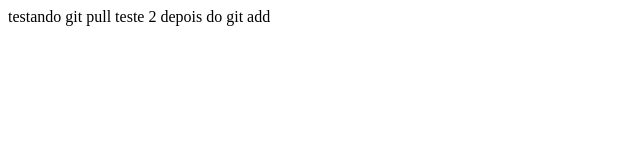
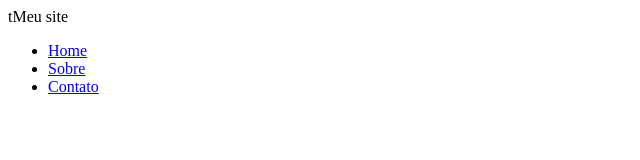
Before and after one commit to LaylsonCosta/Site, a plain HTML site: page index.html in a window 1280 px wide. Shown: the whole page, without its empty margins (0-640 px from the left). Drawn offline with Linux system fonts and the light colour scheme.

Commit message:
Novo menu

```diff
--- a/index.html
+++ b/index.html
@@ -4,7 +4,13 @@
     <meta charset="UTF-8">
   </head>
   <body>
-    testando git pull
-    teste 2 depois do git add
+    tMeu  site
+
+    <ul>
+      <li><a href="index.html">Home</a></li>
+      <li><a href="sobre.html">Sobre</a></li>
+      <li><a href="contato.html">Contato</a></li>
+    </ul>
+
   </body>
 </html>
```
